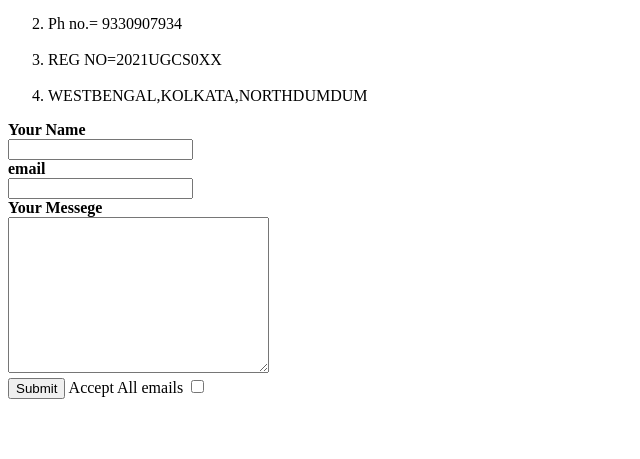
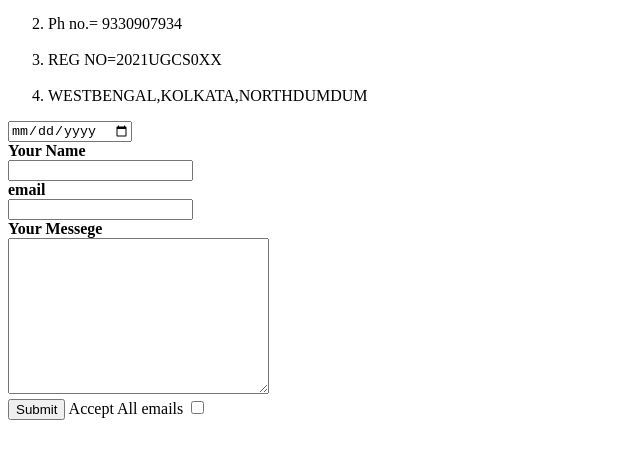
Before and after one commit to basab077/cv, a plain HTML site: page contact.html in a window 1280 px wide. Shown: the part 101-560 px from the top of the page, without its empty margins (0-640 px from the left). Drawn offline with Linux system fonts and the light colour scheme.

Commit message:
Update contact.html

```diff
--- a/contact.html
+++ b/contact.html
@@ -16,6 +16,7 @@
         </ol>
 
         <form action="mailto:basabsahaexam103@gmail.com" enctype="text/plain">
+            <input type="date"><br>
             <label><strong>Your Name</strong></label><br>
             <input type="text" name=""><br>
             <label><strong>email</strong></label><br>
```
